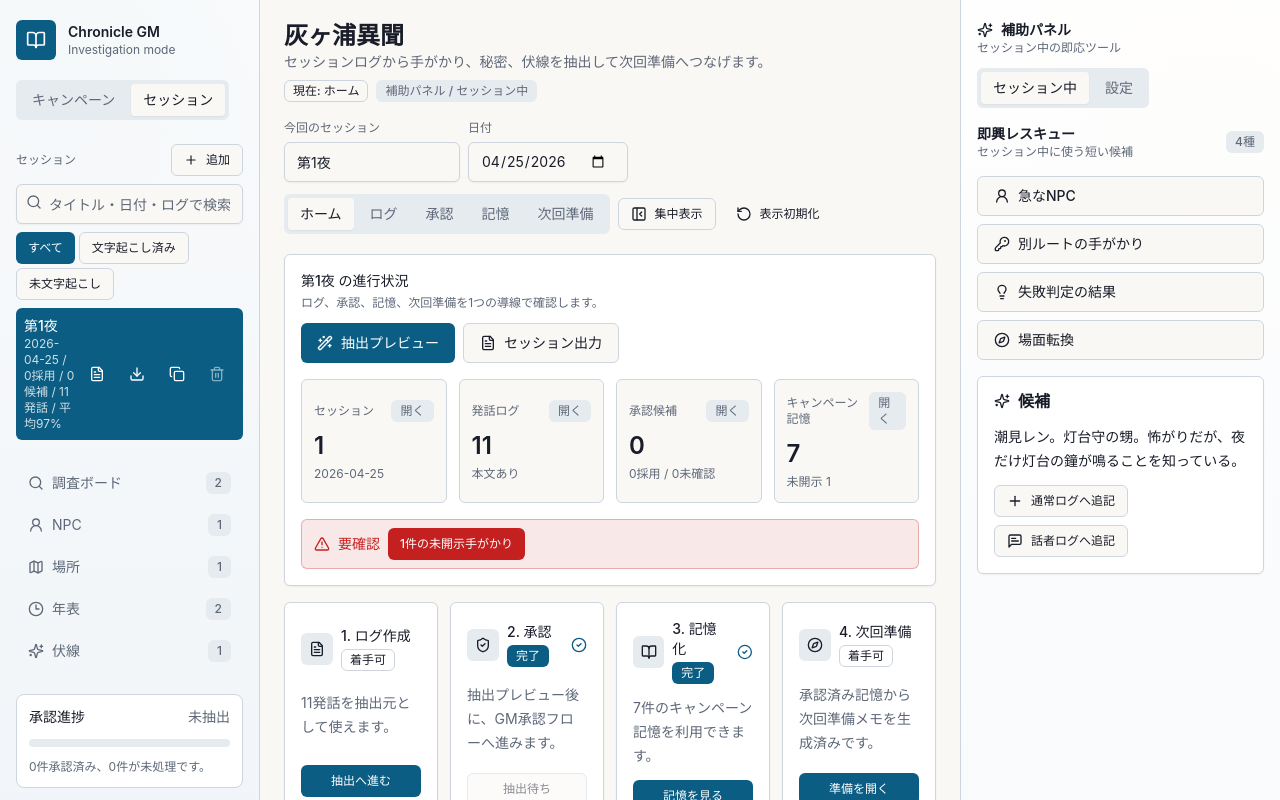
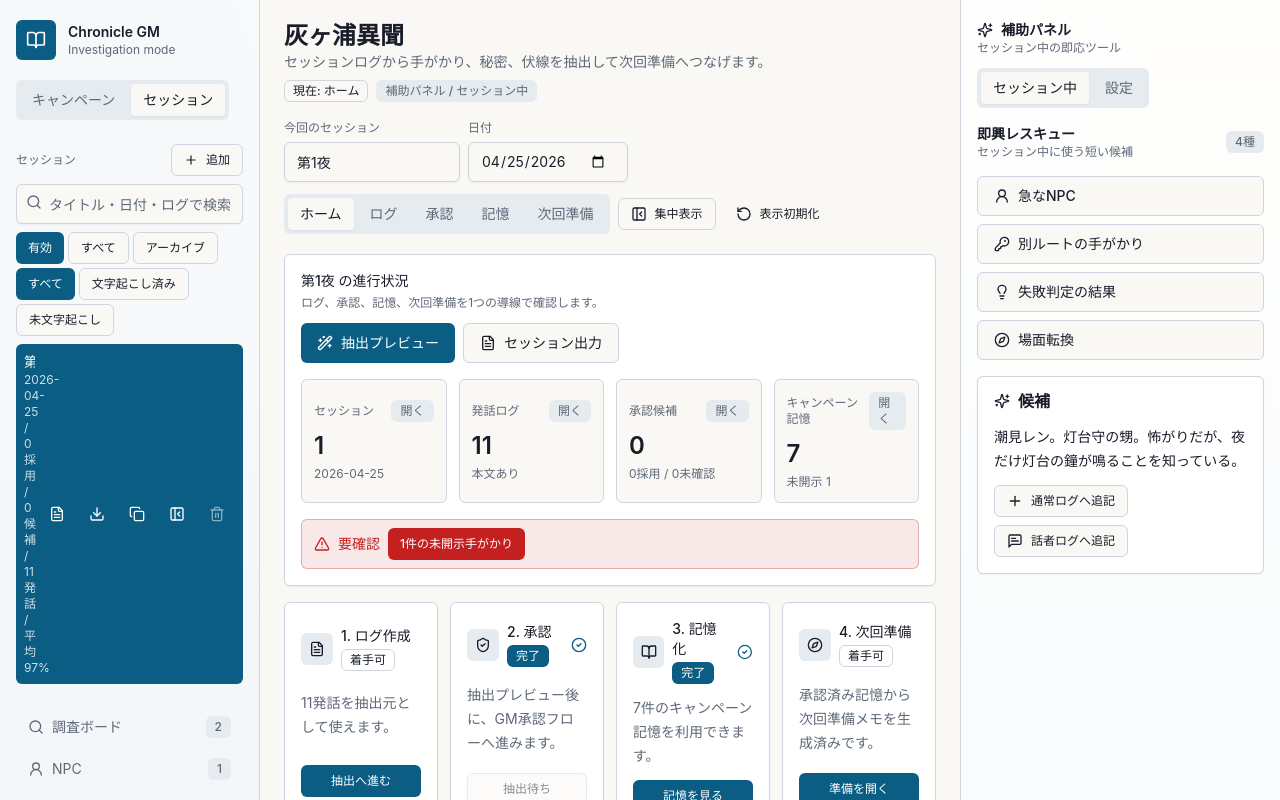
Before and after one commit to Kota-Ohno/trpg-gm-copilot, a React (Vite) app: page / in a window 1280 px wide. Shown: the top 800 px of the page. Built offline with nearby package versions, Linux system fonts and the light colour scheme.

Commit message:
Archive sessions for long campaigns

```diff
--- a/src/App.tsx
+++ b/src/App.tsx
@@ -128,6 +128,7 @@ type PrepWorkspaceMode = "recap" | "hooks" | "questions" | "reminders";
 type ReviewWorkspaceMode = "inspect" | "manage";
 type RightPanelMode = "rescue" | "settings";
 type SettingsPanelMode = "extraction" | "transcription" | "roadmap";
+type SessionArchiveFilter = "active" | "all" | "archived";
 type SessionTranscriptionFilter = "all" | "transcribed" | "untranscribed";
 type ReviewKindFilter = "all" | ExtractionItem["kind"];
 type ReviewVisibilityFilter = "all" | ExtractionItem["visibility"];
@@ -228,6 +229,12 @@ const logWorkspaceOptions: Array<{ value: LogWorkspaceMode; label: string }> = [
 const navigationPanelOptions: Array<{ value: NavigationPanelMode; label: string }> = [
   { value: "campaigns", label: "キャンペーン" },
   { value: "sessions", label: "セッション" },
+];
+
+const sessionArchiveOptions: Array<{ value: SessionArchiveFilter; label: string }> = [
+  { value: "active", label: "有効" },
+  { value: "all", label: "すべて" },
+  { value: "archived", label: "アーカイブ" },
 ];
 
 const prepWorkspaceOptions: Array<{ value: PrepWorkspaceMode; label: string }> = [
@@ -595,6 +602,7 @@ export function App() {
   const [showInvalidReviewItemsOnly, setShowInvalidReviewItemsOnly] = useState(false);
   const [campaignQuery, setCampaignQuery] = useState("");
   const [sessionQuery, setSessionQuery] = useState("");
+  const [sessionArchiveFilter, setSessionArchiveFilter] = useState<SessionArchiveFilter>("active");
   const [sessionTranscriptionFilter, setSessionTranscriptionFilter] = useState<SessionTranscriptionFilter>("all");
   const [transcriptionAudioFile, setTranscriptionAudioFile] = useState<File | null>(null);
   const [transcriptionDraftJson, setTranscriptionDraftJson] = useState("");
@@ -740,6 +748,14 @@ export function App() {
     : campaignLibrary.campaigns;
   const normalizedSessionQuery = sessionQuery.trim().toLowerCase();
   const visibleSessions = campaignState.sessions.filter((session) => {
+    if (sessionArchiveFilter === "active" && session.archivedAt) {
+      return false;
+    }
+
+    if (sessionArchiveFilter === "archived" && !session.archivedAt) {
+      return false;
+    }
+
     if (sessionTranscriptionFilter === "transcribed" && !session.transcriptionRun) {
       return false;
     }
@@ -1397,6 +1413,19 @@ export function App() {
     setLogInputMode("speaker");
     setLogWorkspaceMode("editor");
     setActiveTab("log");
+  };
+
+  const setSessionArchived = (sessionId: string, archived: boolean): void => {
+    updateSessionById(sessionId, {
+      archivedAt: archived ? new Date().toISOString() : undefined,
+    });
+
+    if (archived && campaignState.activeSessionId === sessionId) {
+      const fallbackSession = campaignState.sessions.find((session) => session.id !== sessionId && !session.archivedAt);
+      if (fallbackSession) {
+        switchSession(fallbackSession.id);
+      }
+    }
   };
 
   const deleteSession = (sessionId: string): void => {
@@ -2302,7 +2331,7 @@ export function App() {
             <div className="flex items-center justify-between gap-2">
               <div className="flex items-center gap-2">
                 <label className="text-xs font-medium text-muted-foreground">セッション</label>
-                {(normalizedSessionQuery || sessionTranscriptionFilter !== "all") && (
+                {(normalizedSessionQuery || sessionTranscriptionFilter !== "all" || sessionArchiveFilter !== "active") && (
                   <Badge variant="muted">{visibleSessions.length}/{campaignState.sessions.length}</Badge>
                 )}
               </div>
@@ -2323,6 +2352,17 @@ export function App() {
               />
             </div>
             <div className="flex flex-wrap gap-1">
+              {sessionArchiveOptions.map((option) => (
+                <Button
+                  disabled={isExtracting}
+                  key={option.value}
+                  onClick={() => setSessionArchiveFilter(option.value)}
+                  size="sm"
+                  variant={sessionArchiveFilter === option.value ? "default" : "outline"}
+                >
+                  {option.label}
+                </Button>
+              ))}
               {[
                 { value: "all", label: "すべて" },
                 { value: "transcribed", label: "文字起こし済み" },
@@ -2371,6 +2411,7 @@ export function App() {
                           {liveLogSummary.lowConfidenceCount > 0 ? ` / 要確認${liveLogSummary.lowConfidenceCount}` : ""}
                           {speakerIssueCount > 0 ? ` / ログ確認${speakerIssueCount}` : ""}
                           {session.transcriptionRun ? ` / 文字起こし${session.transcriptionRun.segmentCount}` : ""}
+                          {session.archivedAt ? " / アーカイブ" : ""}
                         </span>
                       </button>
                       <Button
@@ -2399,6 +2440,15 @@ export function App() {
                         variant="ghost"
                       >
                         <Copy className="h-4 w-4" />
+                      </Button>
+                      <Button
+                        aria-label={session.archivedAt ? `${session.title}を有効化` : `${session.title}をアーカイブ`}
+                        disabled={isExtracting}
+                        onClick={() => setSessionArchived(session.id, !session.archivedAt)}
+                        size="icon"
+                        variant="ghost"
+                      >
+                        {session.archivedAt ? <RotateCcw className="h-4 w-4" /> : <PanelLeftClose className="h-4 w-4" />}
                       </Button>
                       <Button
                         aria-label={`${session.title}を削除`}
--- a/src/lib/campaign.ts
+++ b/src/lib/campaign.ts
@@ -74,6 +74,7 @@ export function countChronicleItems(chronicle: Chronicle): number {
 }
 
 export type CampaignSummaryStats = {
+  archivedSessionCount: number;
   approvedCount: number;
   candidateCount: number;
   lowConfidenceSegmentCount: number;
@@ -85,6 +86,7 @@ export type CampaignSummaryStats = {
 
 export function getCampaignSummaryStats(campaign: CampaignState): CampaignSummaryStats {
   return {
+    archivedSessionCount: campaign.sessions.filter((session) => Boolean(session.archivedAt)).length,
     approvedCount: campaign.sessions.reduce((total, session) => total + session.approvedIds.length, 0),
     candidateCount: campaign.sessions.reduce((total, session) => total + session.extractionItems.length, 0),
     lowConfidenceSegmentCount: campaign.sessions.reduce(
@@ -109,6 +111,7 @@ export function getSessionSearchText(session: SessionState): string {
   return [
     session.title,
     session.date,
+    session.archivedAt ? "archived アーカイブ" : "active",
     session.log,
     ...session.liveLog.speakers.map((speaker) => speaker.name),
     ...session.liveLog.segments.map((segment) => segment.text),
@@ -410,6 +413,7 @@ function normalizeSessionState(
     id: sessionId,
     title,
     date: normalizeSessionDate(session.date),
+    archivedAt: typeof session.archivedAt === "string" && session.archivedAt.trim() ? session.archivedAt.trim() : undefined,
     approvedIds: approvedIds.filter((id) => extractionItemIds.has(id)),
     extractionItems,
     liveLog: normalizeLiveLog(session.liveLog ?? defaultSession.liveLog, title),
@@ -511,6 +515,7 @@ export function formatCampaignLibraryMarkdown(campaignLibrary: CampaignLibrarySt
         `## ${index + 1}. ${campaign.campaignName}${isActive ? " [選択中]" : ""}`,
         "",
         `- セッション: ${stats.sessionCount}`,
+        ...(stats.archivedSessionCount > 0 ? [`- アーカイブ: ${stats.archivedSessionCount}`] : []),
         `- 記憶: ${stats.memoryCount}`,
         `- 候補: ${stats.candidateCount}`,
         `- 採用済み: ${stats.approvedCount}`,
@@ -530,6 +535,7 @@ export function formatCampaignMarkdown(campaign: CampaignState): string {
     `# ${campaign.campaignName.trim() || "キャンペーン"}`,
     "",
     `- セッション: ${stats.sessionCount}`,
+    ...(stats.archivedSessionCount > 0 ? [`- アーカイブ: ${stats.archivedSessionCount}`] : []),
     `- 記憶: ${stats.memoryCount}`,
     `- 候補: ${stats.candidateCount}`,
     `- 採用済み: ${stats.approvedCount}`,
@@ -543,6 +549,7 @@ export function formatCampaignMarkdown(campaign: CampaignState): string {
       `### ${session.title}`,
       "",
       `- 日付: ${session.date}`,
+      ...(session.archivedAt ? [`- 状態: アーカイブ (${session.archivedAt})`] : []),
       `- 抽出候補: ${session.extractionItems.length}`,
       `- 採用済み: ${session.approvedIds.length}`,
       ...(session.transcriptionRun ? [`- 文字起こし: ${session.transcriptionRun.providerLabel} / ${session.transcriptionRun.segmentCount}発話`] : []),
@@ -569,6 +576,7 @@ export function createNewSession(index: number): SessionState {
 
   return {
     id: sessionId,
+    archivedAt: undefined,
     title: `第${index}夜`,
     date: getLocalDateString(),
     log: "",
@@ -597,6 +605,7 @@ export function duplicateSessionState(sourceSession: SessionState): SessionState
   return {
     ...duplicatedSession,
     id: createId("session"),
+    archivedAt: undefined,
     title,
     approvedIds: [],
     extractionRun: null,
--- a/src/types.ts
+++ b/src/types.ts
@@ -132,6 +132,7 @@ export type LiveLogSession = {
 };
 
 export type SessionState = {
+  archivedAt?: string;
   id: string;
   title: string;
   date: string;
```
Also changed, not shown: 2 other files (tests, documents, lock files or other folders).
